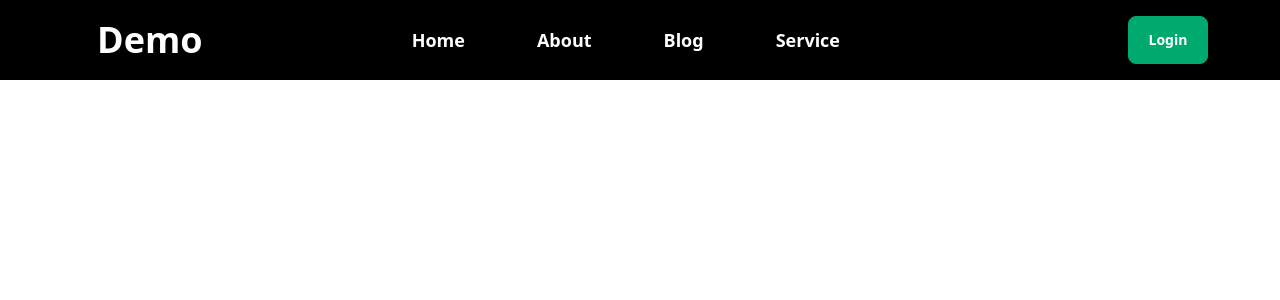
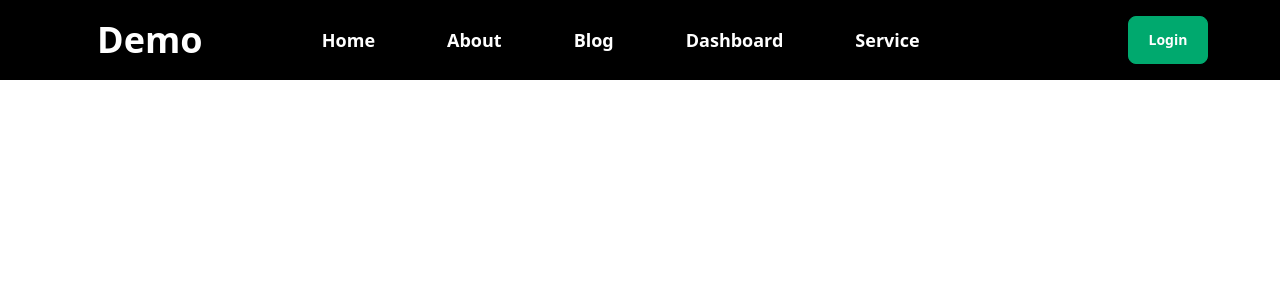
Before and after one commit to habibbd0/React-router-firebase, a React (Vite) app: page / in a window 1280 px wide. Shown: the top 300 px of the page. Built offline with nearby package versions, Linux system fonts and the light colour scheme; no server answers.

Commit message:
dashboard

```diff
--- a/src/main.jsx
+++ b/src/main.jsx
@@ -15,6 +15,7 @@ import Register from "./pages/Register.jsx";
 import Authprovider from "./components/Authprovider/Authprovider.jsx";
 import UserProfile from "./pages/UserProfile.jsx";
 import Blog from "./pages/Blog.jsx";
+import Dashboard from "./pages/Dashboard.jsx";
 const router = createBrowserRouter([
   {
     path: "/",
@@ -52,6 +53,10 @@ const router = createBrowserRouter([
       {
         path : '/profile',
         element : <UserProfile></UserProfile>
+      },
+      {
+        path : '/dashboard',
+        element : <Dashboard></Dashboard>
       }
     ]
   },
--- /dev/null
+++ b/src/pages/Dashboard.jsx
@@ -0,0 +1,9 @@
+const Dashboard = () => {
+	return (
+		<div>
+			<h1 className="max-w-4xl text-center mx-auto text-4xl my-10 font-bold">Dashboard</h1>
+		</div>
+	);
+};
+
+export default Dashboard;
--- a/src/pages/Navbar.jsx
+++ b/src/pages/Navbar.jsx
@@ -69,6 +69,20 @@ const Navbar = () => {
           }
         >
           Blog
+        </NavLink>
+      </li>
+      <li>
+        <NavLink
+          to="/dashboard"
+          className={({ isActive, isPending }) =>
+            isPending
+              ? "pending"
+              : isActive
+              ? "text-violet-700 scale-125 duration-700 ease-in-out border-y-2"
+              : ""
+          }
+        >
+          Dashboard
         </NavLink>
       </li>
       <li>
```
